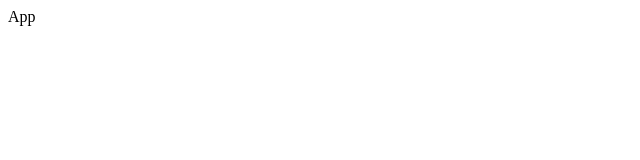
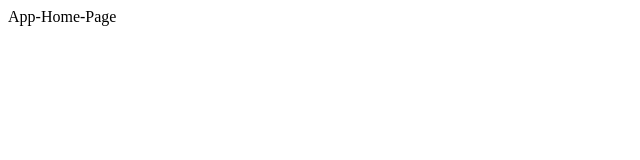
Before and after one commit to KrishnenduDG/SheElevate-Frontend, a React (Vite) app: page / in a window 1280 px wide. Shown: the top 160 px of the page, without its empty margins (0-640 px from the left). Built offline with nearby package versions, Linux system fonts and the light colour scheme.

Commit message:
Just a change to test deployment

```diff
--- a/src/App.jsx
+++ b/src/App.jsx
@@ -1,7 +1,7 @@
 import React from "react";
 
 const App = () => {
-  return <div>App</div>;
+  return <div>App-Home-Page</div>;
 };
 
 export default App;
```
